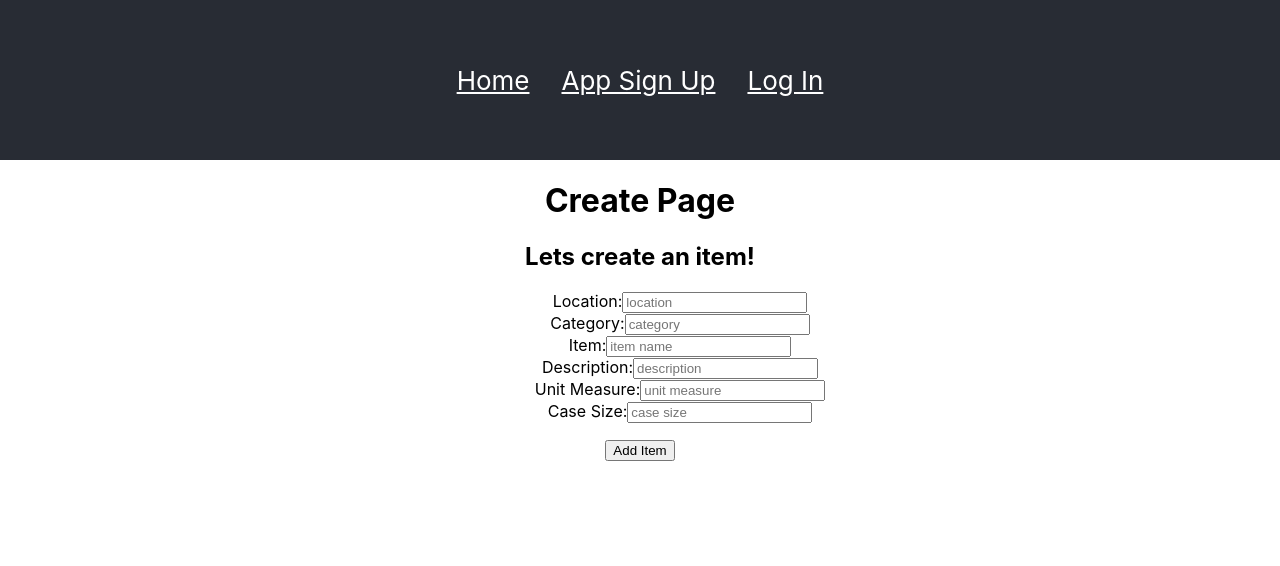
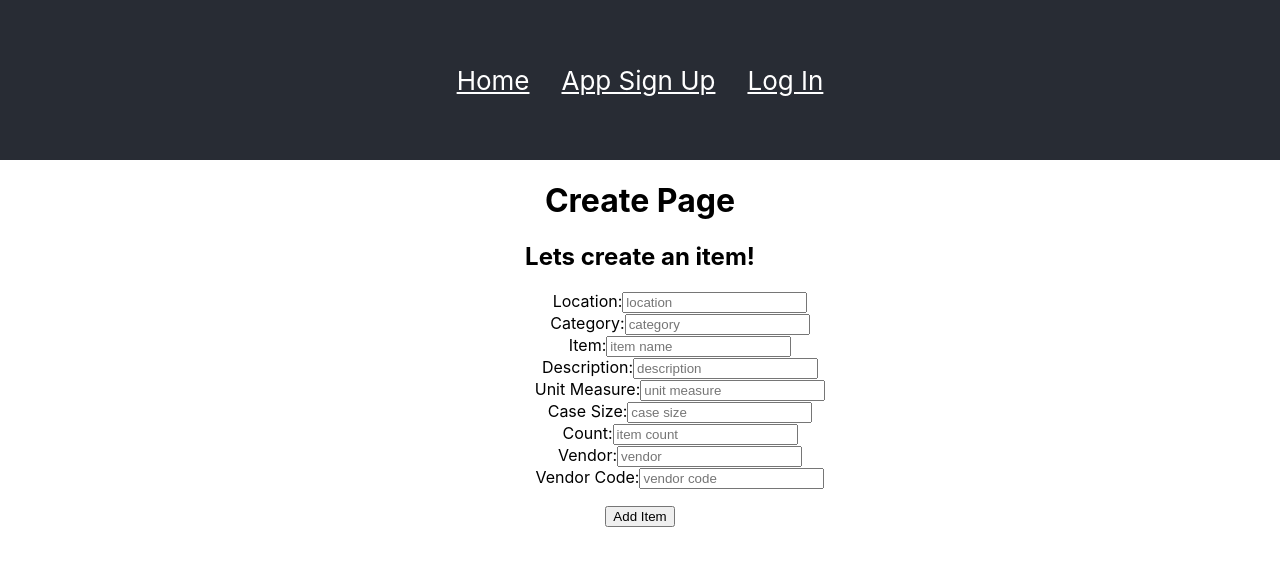
Before and after one commit to Job85/inventory-app, a React (Create React App) app: page /new in a window 1280 px wide. Shown: the top 566 px of the page. Built offline with nearby package versions, Linux system fonts and the light colour scheme.

Commit message:
added: count, vendor & vendor code fields to item form

```diff
--- a/src/App.js
+++ b/src/App.js
@@ -46,7 +46,10 @@ function App() {
     item_name: '',
     description: '',
     unit_measure: '',
-    case_size: ''
+    case_size: '',
+    count: '',
+    vendor_name: '',
+    vendor_code: ''
   })
 
   const handleChange = (e) => {
--- a/src/pages/ItemForm.js
+++ b/src/pages/ItemForm.js
@@ -40,7 +40,7 @@ const ItemForm = (props) => {
                                 className='label-form' />
                         </ul>
                         <ul>
-                            <label id='size'>Description:</label>
+                            <label id='description'>Description:</label>
                             <input type='text'
                                 defaultValue={props.newItem.description}
                                 onChange={props.handleChange}
@@ -50,7 +50,7 @@ const ItemForm = (props) => {
                                 className='label-form' />
                         </ul>
                         <ul>
-                            <label id='count'>Unit Measure:</label>
+                            <label id='unit_measure'>Unit Measure:</label>
                             <input type='text'
                                 defaultValue={props.newItem.unit_measure}
                                 onChange={props.handleChange}
@@ -60,12 +60,42 @@ const ItemForm = (props) => {
                                 className='label-form' />
                         </ul>
                         <ul>
-                            <label id='count'>Case Size:</label>
+                            <label id='case_size'>Case Size:</label>
                             <input type='text'
                                 defaultValue={props.newItem.case_size}
                                 onChange={props.handleChange}
                                 name={'case_size'}
                                 placeholder={'case size'}
+                                required
+                                className='label-form' />
+                        </ul>
+                        <ul>
+                            <label id='count'>Count:</label>
+                            <input type='text'
+                                defaultValue={props.newItem.count}
+                                onChange={props.handleChange}
+                                name={'count'}
+                                placeholder={'item count'}
+                                required
+                                className='label-form' />
+                        </ul>
+                        <ul>
+                            <label id='vendor_name'>Vendor:</label>
+                            <input type='text'
+                                defaultValue={props.newItem.vendor_name}
+                                onChange={props.handleChange}
+                                name={'vendor_name'}
+                                placeholder={'vendor'}
+                                required
+                                className='label-form' />
+                        </ul>
+                        <ul>
+                            <label id='vendor_code'>Vendor Code:</label>
+                            <input type='text'
+                                defaultValue={props.newItem.vendor_code}
+                                onChange={props.handleChange}
+                                name={'vendor_code'}
+                                placeholder={'vendor code'}
                                 required
                                 className='label-form' />
                         </ul>
```
